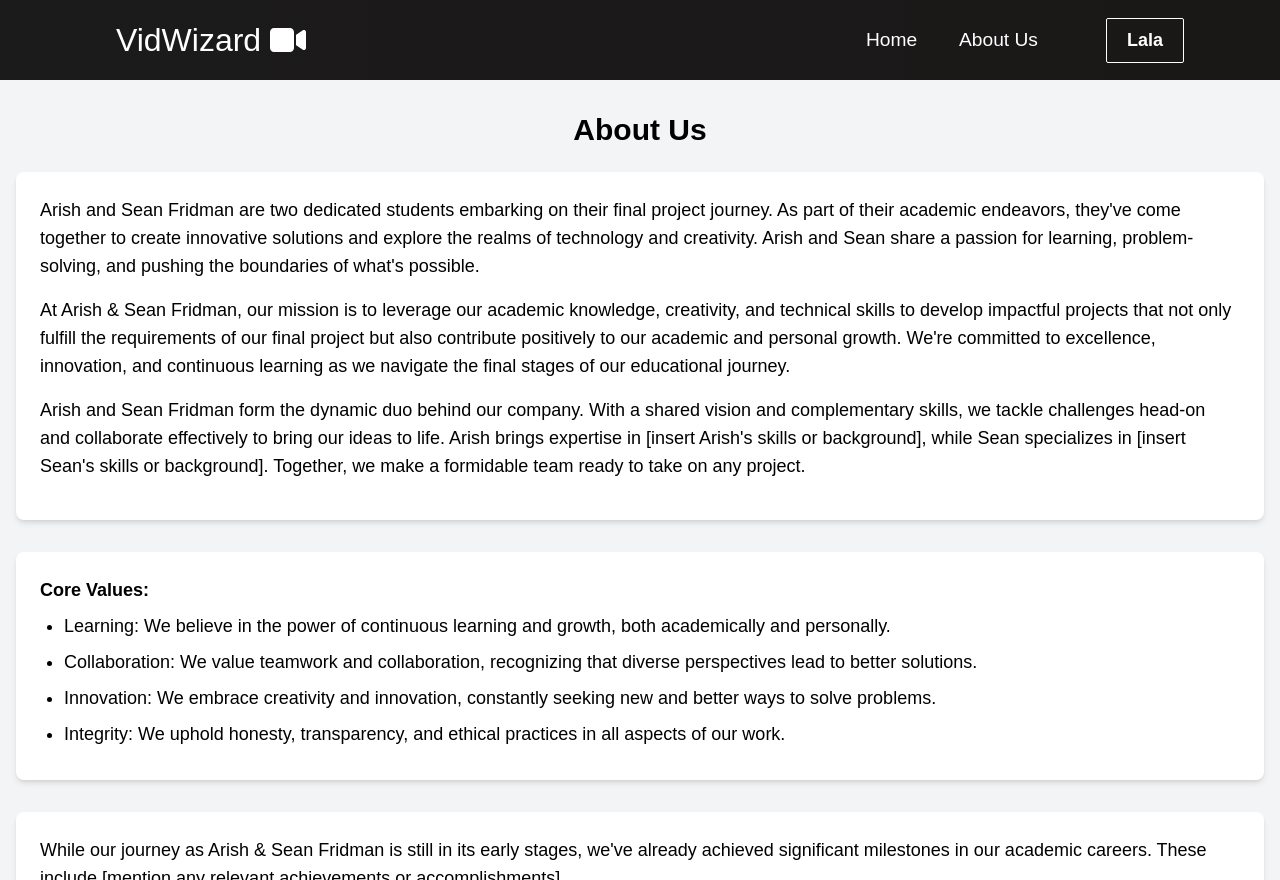
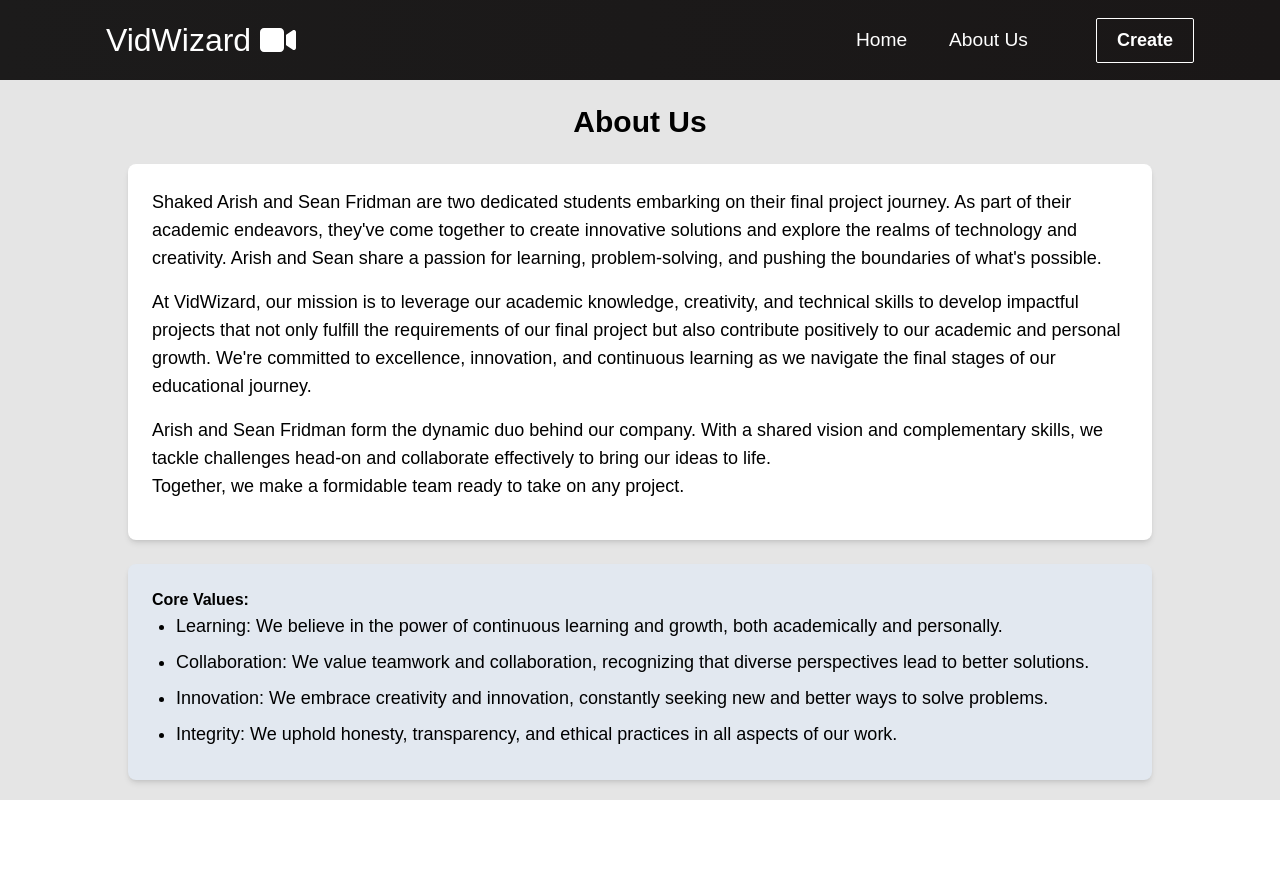
Before and after one commit to shakedarish/Final-Project, a React (Create React App) app: page /about-us in a window 1280 px wide. After the commit the page ends 800 px from the top, so only its background shows below. Built offline with nearby package versions, Linux system fonts and the light colour scheme.

Commit message:
fix aboutUs page, navbar create btn

```diff
--- a/src/components/Footer.jsx
+++ b/src/components/Footer.jsx
@@ -2,7 +2,7 @@ import React from "react";
 
 function Footer() {
   return (
-    <footer className="bg-black text-white py-8">
+    <footer className="bg-black text-white py-4 w-full">
       <div className="container mx-auto px-4">
         <div className="flex justify-center items-center">
           <p className="text-sm">
--- a/src/components/Navbar.css
+++ b/src/components/Navbar.css
@@ -58,6 +58,10 @@
   text-decoration: none;
   padding: 0.5rem 1rem;
   height: 100%;
+}
+
+.btnLink {
+  display: none;
 }
 
 .nav-links:hover {
--- a/src/components/Navbar.jsx
+++ b/src/components/Navbar.jsx
@@ -1,10 +1,10 @@
-import React, { useState, useEffect } from 'react';
-import { Link } from 'react-router-dom';
-import { FontAwesomeIcon } from '@fortawesome/react-fontawesome';
-import { faBars, faTimes, faVideo } from '@fortawesome/free-solid-svg-icons';
-import Button from './Button';
-import './Button.css';
-import './Navbar.css';
+import React, { useState, useEffect } from "react";
+import { Link } from "react-router-dom";
+import { FontAwesomeIcon } from "@fortawesome/react-fontawesome";
+import { faBars, faTimes, faVideo } from "@fortawesome/free-solid-svg-icons";
+import Button from "./Button";
+import "./Button.css";
+import "./Navbar.css";
 
 const Navbar = () => {
   const [click, setClick] = useState(false);
@@ -12,11 +12,11 @@ const Navbar = () => {
   const handleClick = () => setClick(!click);
   const closeMobileMenu = () => setClick(false);
 
-    const[button, setbutton] = useState(true);
+  const [button, setbutton] = useState(true);
   const showButton = () => {
-        if(window.innerWidth <=960){
+    if (window.innerWidth <= 960) {
       setbutton(false);
-        }else{
+    } else {
       setbutton(true);
     }
   };
@@ -25,41 +25,47 @@ const Navbar = () => {
     showButton();
   }, []);
 
-    window.addEventListener('resize',showButton);
+  window.addEventListener("resize", showButton);
 
   return (
     <>
-            <nav className='navbar'>
-                <div className='navbar-container'>
-                    <Link to="/" className='navbar-logo' onClick={closeMobileMenu}>
-                        VidWizard&nbsp;  <FontAwesomeIcon icon={faVideo} />
+      <nav className="navbar">
+        <div className="navbar-container">
+          <Link to="/" className="navbar-logo" onClick={closeMobileMenu}>
+            VidWizard&nbsp; <FontAwesomeIcon icon={faVideo} />
           </Link>
-                    <div className='menu-icon' onClick={handleClick}>
-                        {click ? <FontAwesomeIcon icon={faTimes} /> : <FontAwesomeIcon icon={faBars} />}
+          <div className="menu-icon" onClick={handleClick}>
+            {click ? (
+              <FontAwesomeIcon icon={faTimes} />
+            ) : (
+              <FontAwesomeIcon icon={faBars} />
+            )}
           </div>
-                    <ul className={click ? 'nav-menu active' : 'nav-menu'}>
-                        <li className='nav-item text-underline'>
-                            <Link to='/' className='nav-links' onClick={closeMobileMenu}>
+          <ul className={click ? "nav-menu active" : "nav-menu"}>
+            <li className="nav-item text-underline">
+              <Link to="/" className="nav-links" onClick={closeMobileMenu}>
                 Home
               </Link>
             </li>
-                        <li className='nav-item' >
-                            <Link to='/about-us' className='nav-links' onClick={closeMobileMenu}>
+            <li className="nav-item">
+              <Link
+                to="/about-us"
+                className="nav-links"
+                onClick={closeMobileMenu}
+              >
                 About Us
               </Link>
             </li>
-                        {/* <li className='nav-item' >
-                            <Link to='/sing-up' className='nav-links' onClick={closeMobileMenu}>
-                                SINDDDG UP
-                            </Link>
-                        </li> */}
           </ul>
-                    {button && <Button buttonStyle='btn--outline'>Lala
-                    </Button>}
+          {button && (
+            <Button buttonStyle="btn--outline" linkPath="/createPage">
+              Create
+            </Button>
+          )}
         </div>
       </nav>
     </>
   );
-}
+};
 
 export default Navbar;
--- a/src/components/pages/AboutUs.jsx
+++ b/src/components/pages/AboutUs.jsx
@@ -1,38 +1,39 @@
 import React from "react";
+import Footer from "../Footer";
 
 const AboutUs = () => {
   return (
-    <div className="bg-gray-100 min-h-screen overflow-scroll homePageBg">
-      <div className="container mx-auto px-4 py-8">
-        <p className="text-3xl font-bold mb-6 text-center">About Us</p>
-        <div className="bg-white rounded-lg shadow-md p-6 mb-8">
+    <>
+      <div className="overflow-y-auto h-full flex flex-col items-center bg-neutral-200 homePageBg">
+        <h1 className="text-3xl font-bold m-6 text-center">About Us</h1>
+        <div className="bg-white rounded-lg shadow-md p-6 mb-6 w-4/5">
           <p className="text-lg mb-4">
-            Arish and Sean Fridman are two dedicated students embarking on their
-            final project journey. As part of their academic endeavors, they've
-            come together to create innovative solutions and explore the realms
-            of technology and creativity. Arish and Sean share a passion for
-            learning, problem-solving, and pushing the boundaries of what's
+            Shaked Arish and Sean Fridman are two dedicated students embarking
+            on their final project journey. As part of their academic endeavors,
+            they've come together to create innovative solutions and explore the
+            realms of technology and creativity. Arish and Sean share a passion
+            for learning, problem-solving, and pushing the boundaries of what's
             possible.
           </p>
           <p className="text-lg mb-4">
-            At Arish & Sean Fridman, our mission is to leverage our academic
-            knowledge, creativity, and technical skills to develop impactful
-            projects that not only fulfill the requirements of our final project
-            but also contribute positively to our academic and personal growth.
-            We're committed to excellence, innovation, and continuous learning
-            as we navigate the final stages of our educational journey.
+            At VidWizard, our mission is to leverage our academic knowledge,
+            creativity, and technical skills to develop impactful projects that
+            not only fulfill the requirements of our final project but also
+            contribute positively to our academic and personal growth. We're
+            committed to excellence, innovation, and continuous learning as we
+            navigate the final stages of our educational journey.
           </p>
           <p className="text-lg mb-4">
             Arish and Sean Fridman form the dynamic duo behind our company. With
             a shared vision and complementary skills, we tackle challenges
-            head-on and collaborate effectively to bring our ideas to life.
-            Arish brings expertise in [insert Arish's skills or background],
-            while Sean specializes in [insert Sean's skills or background].
+            head-on and collaborate effectively to bring our ideas to life.{" "}
+            <br />
             Together, we make a formidable team ready to take on any project.
           </p>
         </div>
-        <div className="bg-white rounded-lg shadow-md p-6 mb-8">
-          <p className="text-lg font-bold mb-2">Core Values:</p>
+
+        <div className="bg-slate-200 rounded-lg shadow-md p-6 mb-6 w-4/5">
+          <h3 className="font-bold">Core Values:</h3>
           <ul className="list-disc pl-6">
             <li className="text-lg mb-2">
               Learning: We believe in the power of continuous learning and
@@ -52,7 +53,8 @@ const AboutUs = () => {
             </li>
           </ul>
         </div>
-        <div className="bg-white rounded-lg shadow-md p-6 mb-8">
+
+        <div className="bg-white rounded-lg shadow-md mb-6 p-6 w-4/5">
           <p className="text-lg mb-4">
             While our journey as Arish & Sean Fridman is still in its early
             stages, we've already achieved significant milestones in our
@@ -67,12 +69,9 @@ const AboutUs = () => {
             number].
           </p>
         </div>
-        <p className="text-lg mb-4">
-          Thank you for joining us on this exciting journey at Arish & Sean
-          Fridman.
-        </p>
+        <Footer />
       </div>
-    </div>
+    </>
   );
 };
 
--- a/src/index.css
+++ b/src/index.css
@@ -3,7 +3,6 @@
 @tailwind utilities;
 
 body {
-  overflow-y: hidden;
   height: 100%;
   display: flex;
   flex-direction: column;
```
Lines whose indentation alone changed are shown as unchanged.
